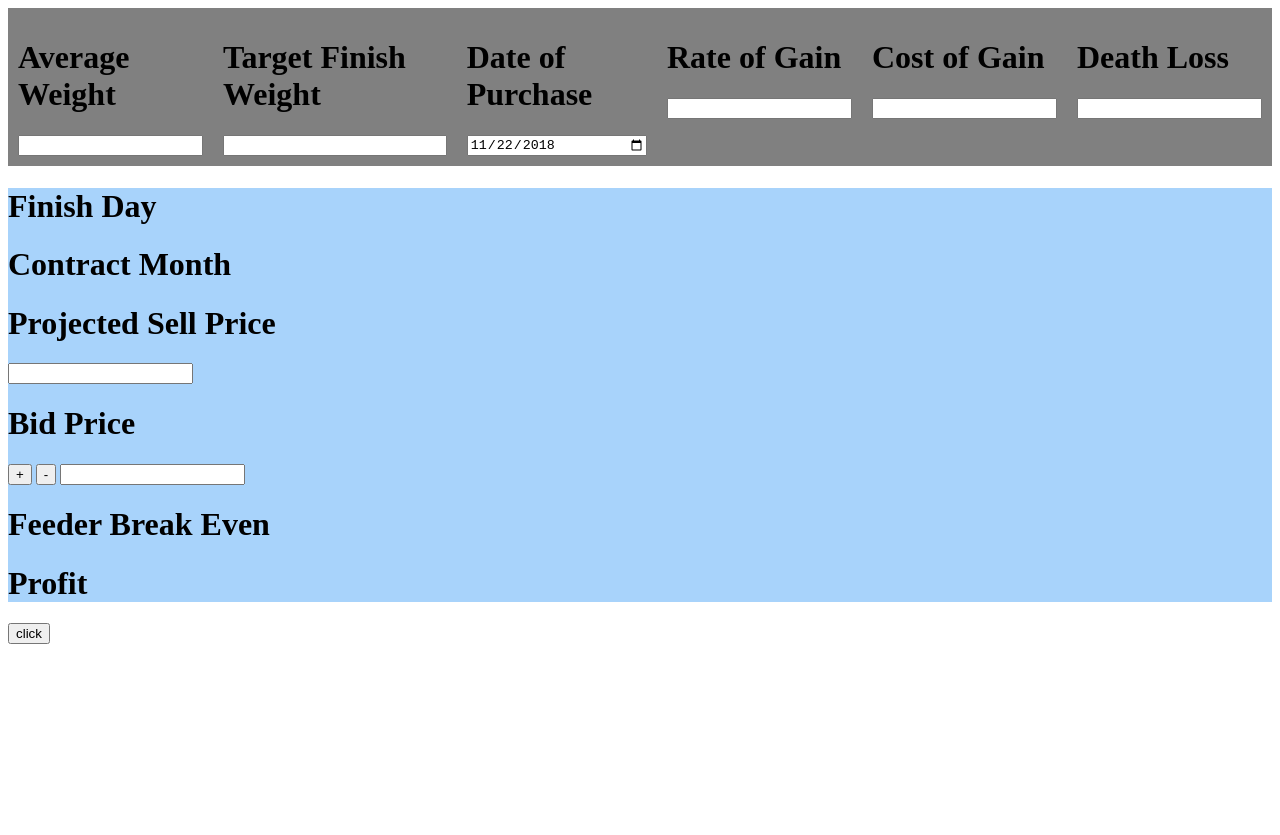
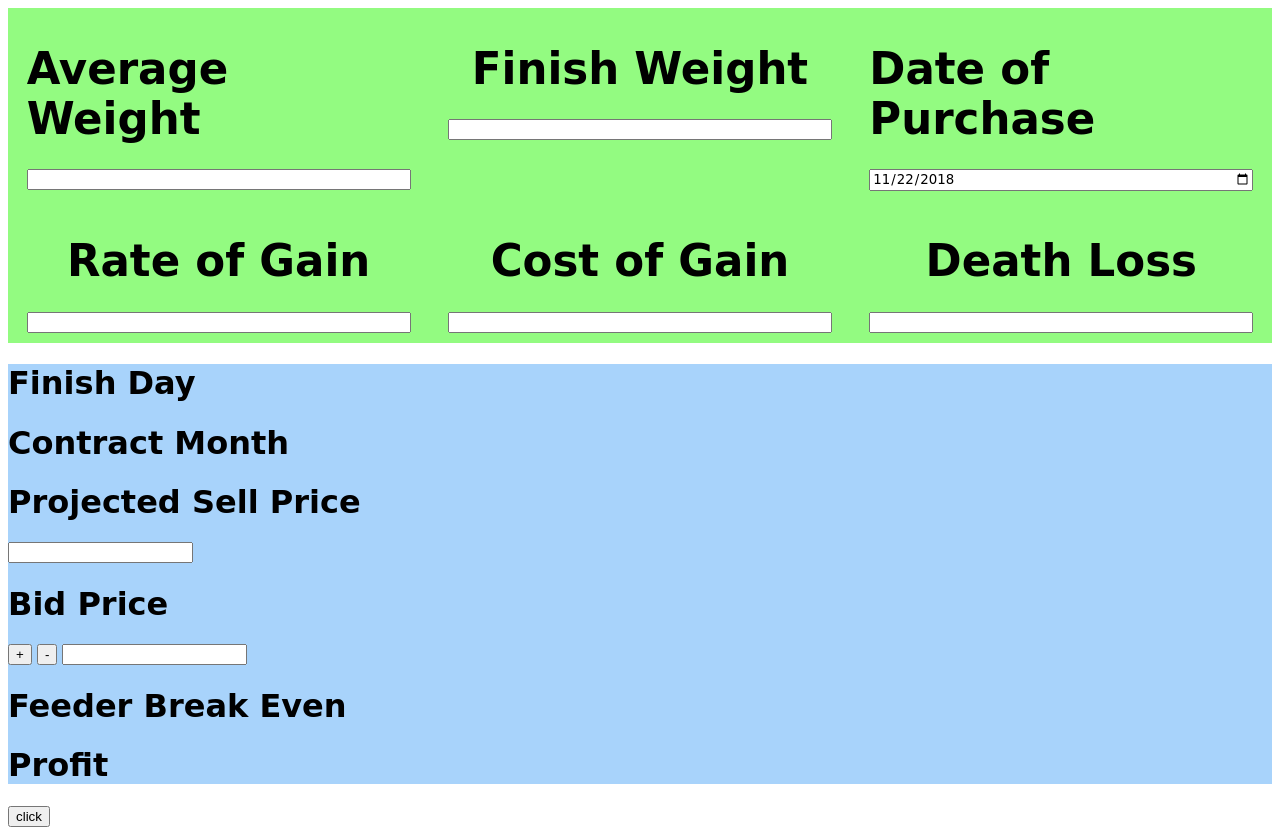
Before and after one commit to jwright4810/BreakEvenCalc, a plain HTML site: page index.html in a window 1280 px wide. Before the commit the page ends 800 px from the top, so only its background shows below. Drawn offline with Linux system fonts and the light colour scheme.

Commit message:
styling changes

```diff
--- a/index.html
+++ b/index.html
@@ -15,7 +15,7 @@
             <input id="aveWgt"/>
         </div>
         <div class="input-fields">
-            <h1>Target Finish Weight</h1>
+            <h1>Finish Weight</h1>
             <input id="finWgt"/>
         </div>
 
--- a/style.css
+++ b/style.css
@@ -1,13 +1,30 @@
+@import url('https://fonts.googleapis.com/css?family=Carter+One');
+
+body {
+    font-family: 'Carter-One', cursive;
+}
+
 .input-container {
-    background-color: grey;
+    background-color: rgb(147, 251, 129);
     display: flex;
     flex-direction: row;
+    width: 100%;
+    flex-wrap: wrap;
+
 }
 
 .input-fields {
     display: flex;
     flex-direction: column;
-    margin: 10px;
+    margin: 10px auto;
+    width: 30vw;
+    font-size: 1.7vw;
+}
+.input-fields h1 {
+    margin: 2vw auto;
+}
+.input-fields input {
+    font-family: inherit;
 }
 
 .output-container {
```
